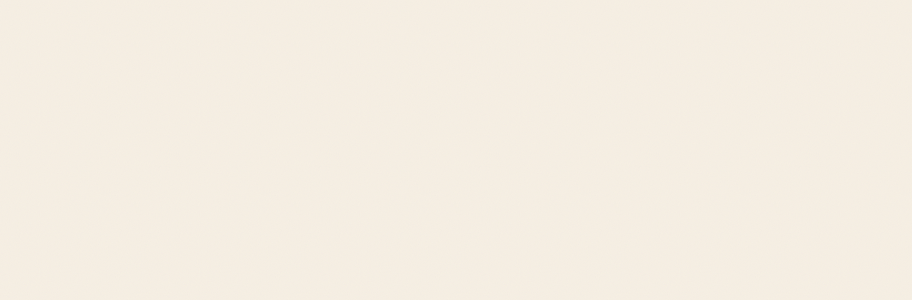
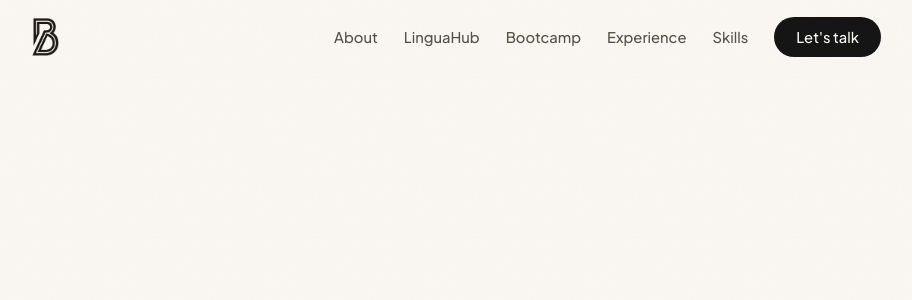
Before and after one commit to bardwi/bidangshree-portfolio, a Next.js app: page / in a window 1280 px wide. Shown: the top 300 px of the page, without its empty margins (46-958 px from the left). Built offline with nearby package versions, Linux system fonts and the light colour scheme.

Commit message:
Header and React icons

```diff
--- a/app/globals.scss
+++ b/app/globals.scss
@@ -1,17 +1,19 @@
 :root {
-  --paper: #f6efe3;
-  --paper-2: #fcf8f0;
-  --card: #fffdf9;
-  --ink: #1c1712;
-  --ink-soft: #6a5f52;
-  --ink-faint: #9a8e7e;
-  --line: #e5dac8;
-  --line-strong: #d5c7b0;
-  --saffron: #d7872a;
-  --saffron-deep: #a85f12;
-  --saffron-tint: #f4e4cc;
-  --espresso: #231c15;
-  --espresso-2: #2e251b;
+  --paper: #faf7f2;
+  --paper-2: #fffdf9;
+  --card: #ffffff;
+  --ink: #151515;
+  --ink-soft: #55514a;
+  --ink-faint: #8b8174;
+  --line: #e8ded2;
+  --line-strong: #d6c8ba;
+  --saffron: #315c54;
+  --saffron-deep: #23463f;
+  --saffron-tint: #e3eee9;
+  --gold: #c8873d;
+  --gold-tint: #f3e3ce;
+  --espresso: #1f2a27;
+  --espresso-2: #2b3a35;
   --maxw: 1180px;
   --nav-h: 74px;
   --serif: var(--font-fraunces), Georgia, serif;
@@ -66,3 +68,211 @@ section {
   text-transform: uppercase;
   color: var(--saffron-deep);
 }
+
+/* ---------- NAV ---------- */
+
+header.nav {
+  position: fixed;
+  top: 0;
+  left: 0;
+  right: 0;
+  height: var(--nav-h);
+  z-index: 1000;
+  display: flex;
+  align-items: center;
+  background: rgba(250, 247, 242, 0);
+  border-bottom: 1px solid transparent;
+  transition:
+    background 0.3s,
+    border-color 0.3s,
+    box-shadow 0.3s;
+}
+
+header.nav.scrolled {
+  background: rgba(250, 247, 242, 0.92);
+  backdrop-filter: blur(12px);
+  border-bottom: 1px solid var(--line);
+  box-shadow: 0 6px 24px rgba(15, 23, 42, 0.05);
+}
+
+.nav-in {
+  display: flex;
+  align-items: center;
+  justify-content: space-between;
+  width: 100%;
+}
+
+.logo {
+  font-family: var(--serif);
+  font-size: 1.45rem;
+  font-weight: 600;
+  letter-spacing: -0.03em;
+  text-decoration: none;
+  color: var(--ink);
+}
+
+.logo b {
+  color: var(--saffron-deep);
+  font-weight: 600;
+}
+
+.nav-links {
+  display: flex;
+  align-items: center;
+  gap: 26px;
+  list-style: none;
+}
+
+.nav-links a {
+  position: relative;
+  font-size: 0.92rem;
+  font-weight: 500;
+  color: var(--ink-soft);
+  text-decoration: none;
+  transition: color 0.2s;
+}
+
+.nav-links a::after {
+  content: '';
+  position: absolute;
+  left: 0;
+  bottom: -4px;
+  width: 0;
+  height: 1.5px;
+  background: var(--saffron);
+  transition: width 0.25s;
+}
+
+.nav-links a:hover {
+  color: var(--ink);
+}
+
+.nav-links a:hover::after {
+  width: 100%;
+}
+
+.pill {
+  background: var(--ink);
+  color: var(--paper-2) !important;
+  padding: 11px 22px;
+  border-radius: 999px;
+  font-weight: 600;
+  font-size: 0.9rem;
+  transition:
+    transform 0.18s,
+    background 0.2s;
+}
+
+.pill:hover {
+  transform: translateY(-2px);
+  background: var(--saffron-deep);
+}
+
+.pill::after {
+  display: none;
+}
+
+.nav-actions {
+  display: flex;
+  align-items: center;
+  gap: 12px;
+}
+
+.lang-switch {
+  display: inline-flex;
+  align-items: center;
+  gap: 4px;
+  padding: 4px;
+  border: 1px solid var(--line-strong);
+  border-radius: 999px;
+  background: rgba(255, 253, 249, 0.82);
+  box-shadow: 0 8px 22px rgba(15, 23, 42, 0.05);
+}
+
+.lang-switch a {
+  display: inline-flex;
+  align-items: center;
+  justify-content: center;
+  min-width: 42px;
+  height: 32px;
+  padding: 0 12px;
+  border-radius: 999px;
+  font-size: 0.76rem;
+  font-weight: 700;
+  letter-spacing: 0.08em;
+  text-transform: uppercase;
+  color: var(--ink-soft);
+  text-decoration: none;
+  transition:
+    background 0.2s,
+    color 0.2s,
+    transform 0.18s;
+}
+
+.lang-switch a.active {
+  background: var(--ink);
+  color: var(--paper-2);
+}
+
+.lang-switch a:not(.active):hover {
+  background: var(--saffron-tint);
+  color: var(--saffron-deep);
+  transform: translateY(-1px);
+}
+
+.lang-switch .sep {
+  width: 1px;
+  height: 16px;
+  background: var(--line-strong);
+  opacity: 0.8;
+}
+
+.menu-btn {
+  display: none;
+  background: none;
+  border: 0;
+  cursor: pointer;
+  color: var(--ink);
+  font-size: 1.5rem;
+}
+.logo-img {
+  height: 38px;
+  width: auto;
+  display: block;
+}
+
+/* ---------- MOBILE NAV ---------- */
+
+@media (max-width: 920px) {
+  .nav-menu {
+    display: none;
+    position: absolute;
+    top: var(--nav-h);
+    left: 0;
+    right: 0;
+    background: rgba(250, 247, 242, 0.96);
+    backdrop-filter: blur(12px);
+    border-bottom: 1px solid var(--line);
+    padding: 18px 28px 24px;
+  }
+
+  .nav-menu.open {
+    display: block;
+  }
+
+  .nav-links {
+    flex-direction: column;
+    align-items: flex-start;
+    gap: 18px;
+  }
+
+  .menu-btn {
+    display: block;
+  }
+
+  .lang-switch a {
+    min-width: 36px;
+    height: 30px;
+    padding: 0 9px;
+  }
+}
--- a/app/layout.tsx
+++ b/app/layout.tsx
@@ -1,5 +1,6 @@
 import type { Metadata } from 'next';
 import { fraunces, jakarta } from './fonts';
+import Header from '@/components/layout/Header/Header';
 import './globals.scss';
 
 export const metadata: Metadata = {
@@ -21,7 +22,10 @@ export default function RootLayout({
 }) {
   return (
     <html lang="en" className={`${fraunces.variable} ${jakarta.variable}`}>
-      <body>{children}</body>
+      <body>
+        <Header />
+        {children}
+      </body>
     </html>
   );
 }
--- /dev/null
+++ b/components/layout/Header/Header.module.scss
@@ -0,0 +1,163 @@
+.nav {
+  position: fixed;
+  inset: 0 0 auto;
+  height: var(--nav-h);
+  z-index: 1000;
+  display: flex;
+  align-items: center;
+  background: rgba(250, 247, 242, 0);
+  border-bottom: 1px solid transparent;
+  transition:
+    background 0.3s,
+    border-color 0.3s,
+    box-shadow 0.3s;
+
+  &.scrolled {
+    background: rgba(250, 247, 242, 0.92);
+    backdrop-filter: blur(12px);
+    border-bottom: 1px solid var(--line);
+    box-shadow: 0 6px 24px rgba(15, 23, 42, 0.05);
+  }
+}
+
+.navIn {
+  display: flex;
+  align-items: center;
+  justify-content: space-between;
+  width: 100%;
+}
+
+.logo {
+  display: inline-flex;
+  align-items: center;
+  color: var(--ink);
+  text-decoration: none;
+}
+
+.logoImg {
+  height: 38px;
+  width: auto;
+  display: block;
+}
+
+.navMenu {
+  display: flex;
+  align-items: center;
+}
+
+.navLinks {
+  display: flex;
+  align-items: center;
+  gap: 26px;
+  list-style: none;
+  margin: 0;
+  padding: 0;
+
+  a {
+    position: relative;
+    font-size: 0.92rem;
+    font-weight: 500;
+    color: var(--ink-soft);
+    text-decoration: none;
+    transition: color 0.2s;
+
+    &::after {
+      content: '';
+      position: absolute;
+      left: 0;
+      bottom: -4px;
+      width: 0;
+      height: 1.5px;
+      background: var(--saffron);
+      transition: width 0.25s;
+    }
+
+    &:hover {
+      color: var(--ink);
+
+      &::after {
+        width: 100%;
+      }
+    }
+  }
+}
+
+.pill {
+  background: var(--ink);
+  color: var(--paper-2) !important;
+  padding: 11px 22px;
+  border-radius: 999px;
+  font-weight: 600;
+  font-size: 0.9rem;
+  transition:
+    transform 0.18s,
+    background 0.2s;
+
+  &:hover {
+    transform: translateY(-2px);
+    background: var(--saffron-deep);
+  }
+
+  &::after {
+    display: none;
+  }
+}
+
+.menuBtn {
+  display: none;
+  width: 42px;
+  height: 42px;
+  place-items: center;
+  border: 1px solid var(--line-strong);
+  border-radius: 999px;
+  background: rgba(255, 253, 249, 0.82);
+  color: var(--ink);
+  cursor: pointer;
+  box-shadow: 0 8px 22px rgba(15, 23, 42, 0.05);
+  transition:
+    background 0.2s,
+    color 0.2s,
+    transform 0.18s,
+    border-color 0.2s;
+
+  svg {
+    width: 22px;
+    height: 22px;
+    stroke-width: 2;
+  }
+
+  &:hover {
+    background: var(--saffron-tint);
+    color: var(--saffron-deep);
+    border-color: var(--saffron);
+    transform: translateY(-1px);
+  }
+}
+
+@media (max-width: 920px) {
+  .navMenu {
+    display: none;
+    position: absolute;
+    top: var(--nav-h);
+    left: 0;
+    right: 0;
+    background: rgba(250, 247, 242, 0.96);
+    backdrop-filter: blur(12px);
+    border-bottom: 1px solid var(--line);
+    padding: 18px 28px 24px;
+
+    &.open {
+      display: block;
+    }
+  }
+
+  .navLinks {
+    flex-direction: column;
+    align-items: flex-start;
+    gap: 18px;
+  }
+
+  .menuBtn {
+    display: grid;
+  }
+}
--- /dev/null
+++ b/components/layout/Header/Header.tsx
@@ -0,0 +1,92 @@
+'use client';
+
+import Image from 'next/image';
+import Link from 'next/link';
+import { useEffect, useState } from 'react';
+import { FiMenu, FiX } from 'react-icons/fi';
+import styles from './Header.module.scss';
+
+const navItems = [
+  { label: 'About', href: '/#about' },
+  { label: 'LinguaHub', href: '/#linguahub' },
+  { label: 'Bootcamp', href: '/#bootcamp' },
+  { label: 'Experience', href: '/#experience' },
+  { label: 'Skills', href: '/#skills' },
+];
+
+export default function Header() {
+  const [isScrolled, setIsScrolled] = useState(false);
+  const [isMenuOpen, setIsMenuOpen] = useState(false);
+
+  useEffect(() => {
+    const handleScroll = () => {
+      setIsScrolled(window.scrollY > 20);
+    };
+
+    handleScroll();
+    window.addEventListener('scroll', handleScroll);
+
+    return () => window.removeEventListener('scroll', handleScroll);
+  }, []);
+
+  const closeMenu = () => setIsMenuOpen(false);
+
+  return (
+    <header className={`${styles.nav} ${isScrolled ? styles.scrolled : ''}`}>
+      <div className={`wrap ${styles.navIn}`}>
+        <Link
+          href="/"
+          className={styles.logo}
+          aria-label="Bidangshree Brahma home"
+        >
+          <Image
+            className={styles.logoImg}
+            src="/logo.png"
+            alt="BB monogram"
+            width={38}
+            height={54}
+            priority
+          />
+        </Link>
+
+        <nav className={`${styles.navMenu} ${isMenuOpen ? styles.open : ''}`}>
+          <ul className={styles.navLinks}>
+            {navItems.map((item) => (
+              <li key={item.href}>
+                <Link href={item.href} onClick={closeMenu}>
+                  {item.label}
+                </Link>
+              </li>
+            ))}
+
+            <li>
+              <Link
+                href="/#contact"
+                className={styles.pill}
+                onClick={closeMenu}
+              >
+                Let&apos;s talk
+              </Link>
+            </li>
+          </ul>
+        </nav>
+
+        <div className={styles.navActions}>
+          <button
+            type="button"
+            className={styles.menuBtn}
+            aria-label={isMenuOpen ? 'Close menu' : 'Open menu'}
+            aria-expanded={isMenuOpen}
+            onClick={() => setIsMenuOpen((current) => !current)}
+          >
+            {isMenuOpen ? (
+              <FiX aria-hidden="true" />
+            ) : (
+              <FiMenu aria-hidden="true" />
+            )}
+          </button>
+        </div>
+      </div>
+    </header>
+  );
+}
--- a/package.json
+++ b/package.json
@@ -8,12 +8,13 @@
     "start": "next start",
     "lint": "eslint",
     "test": "vitest run",
-  "test:watch": "vitest"
+    "test:watch": "vitest"
   },
   "dependencies": {
     "next": "16.2.9",
     "react": "19.2.4",
-    "react-dom": "19.2.4"
+    "react-dom": "19.2.4",
+    "react-icons": "^5.6.0"
   },
   "devDependencies": {
     "@testing-library/jest-dom": "^6.9.1",
```
Also changed, not shown: 1 other file (tests, documents, lock files or other folders).
